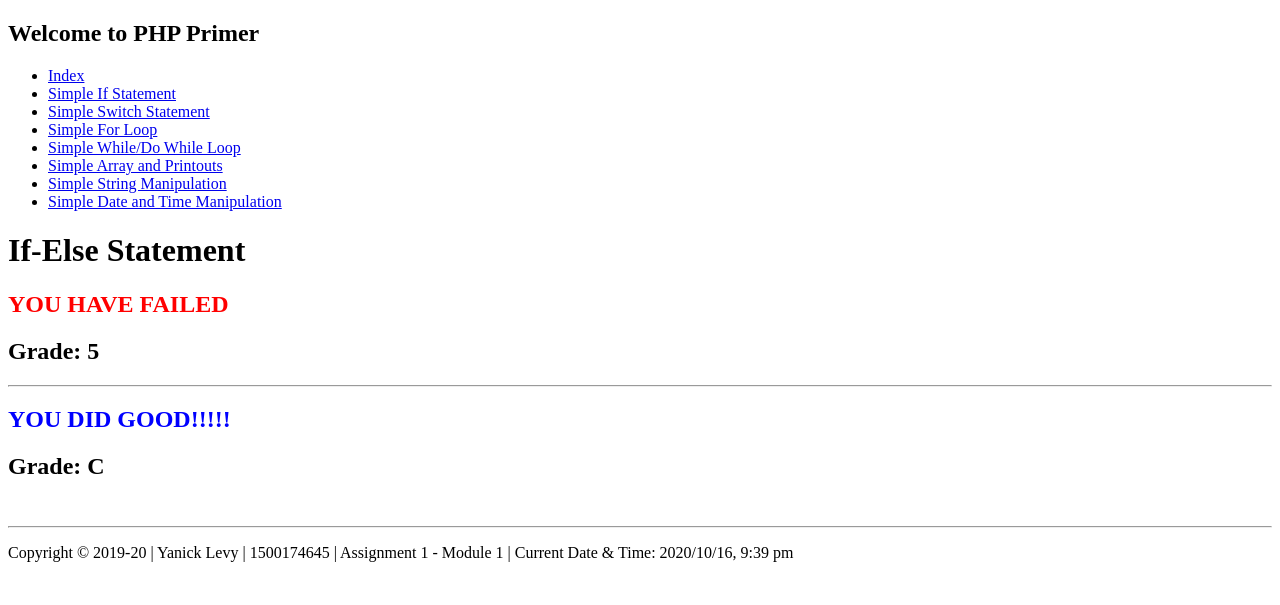
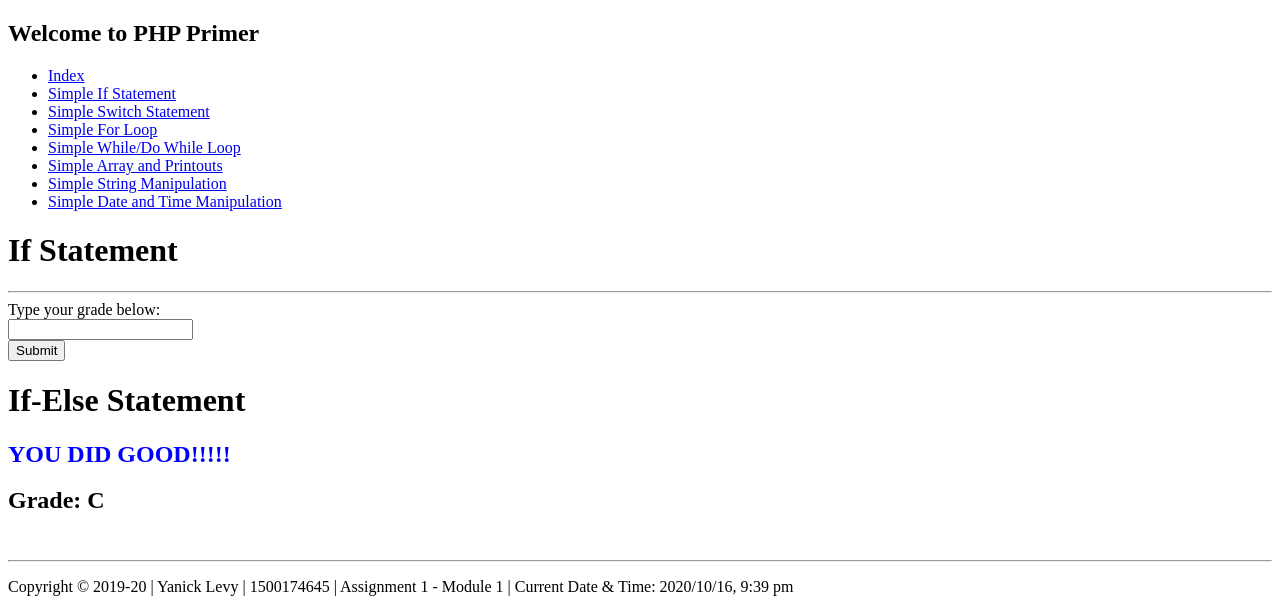
Before and after one commit to YanickGit/php_primer2, a PHP site: page /ifstatement.php in a window 1280 px wide. Shown: the top 605 px of the page. Run offline with PHP 8.4, Linux system fonts and the light colour scheme.

Commit message:
Updated If Statement PHP
Added a form

```diff
--- a/ifstatement.php
+++ b/ifstatement.php
@@ -7,11 +7,24 @@
 </head>
 <body>
 <?php require "header.php";?>
+
     <?php
         //An if statement will carry out an action based on the value of a variable
-        echo "<h1>If-Else Statement</h1>";
+        echo "<h1>If Statement</h1>";
+        echo "<hr/>";
 
-        $grade = 5;
+        echo "
+        <form method='post'>
+        Type your grade below:<br>
+        <input type='text' id='gradeEntered' name='gradeEntered'><br>
+        <input type='submit' id='submit' name='submit'>
+        </form>";
+
+        $gradeEntered = 0;
+        if(isset($_REQUEST['submit'])){
+        $gradeEntered = $_REQUEST['gradeEntered'];
+
+        $grade = $gradeEntered;
 
         if($grade >= 50){
             echo "<h2 style='color: green'>YOU HAVE PASSED</h2>";
@@ -22,23 +35,28 @@
          echo "<h2>Grade: $grade</h2>";
 
          echo "<hr/>";
+        }
+    ?>
 
-         $grade = "C";
+    <?php
+        echo "<h1>If-Else Statement</h1>";
+        $grade1 = "C";
          //If-Else If-Else
-         if ($grade == "A"){
+         if ($grade1 == "A"){
              echo "<h2 style='color: green'>YOU ARE A SUPERSTAR!!!!!</h2>";
          }
-         elseif ($grade  == "B"){
+         elseif ($grade1  == "B"){
             echo "<h2 style='color: orange'>YOU DID WELL!!!!!</h2>";
         }
-        elseif ($grade  == "C"){
+        elseif ($grade1  == "C"){
             echo "<h2 style='color: blue'>YOU DID GOOD!!!!!</h2>";
         }
         else{
             echo "<h2 style='color: red'>YOU HAVE FAILED!!!!!</h2>";
         }
-        echo "<h2>Grade: $grade</h2>";
+        echo "<h2>Grade: $grade1</h2>";
     ?>
+
 <?php include "footer.php";?>
 </body>
 </html>
```
